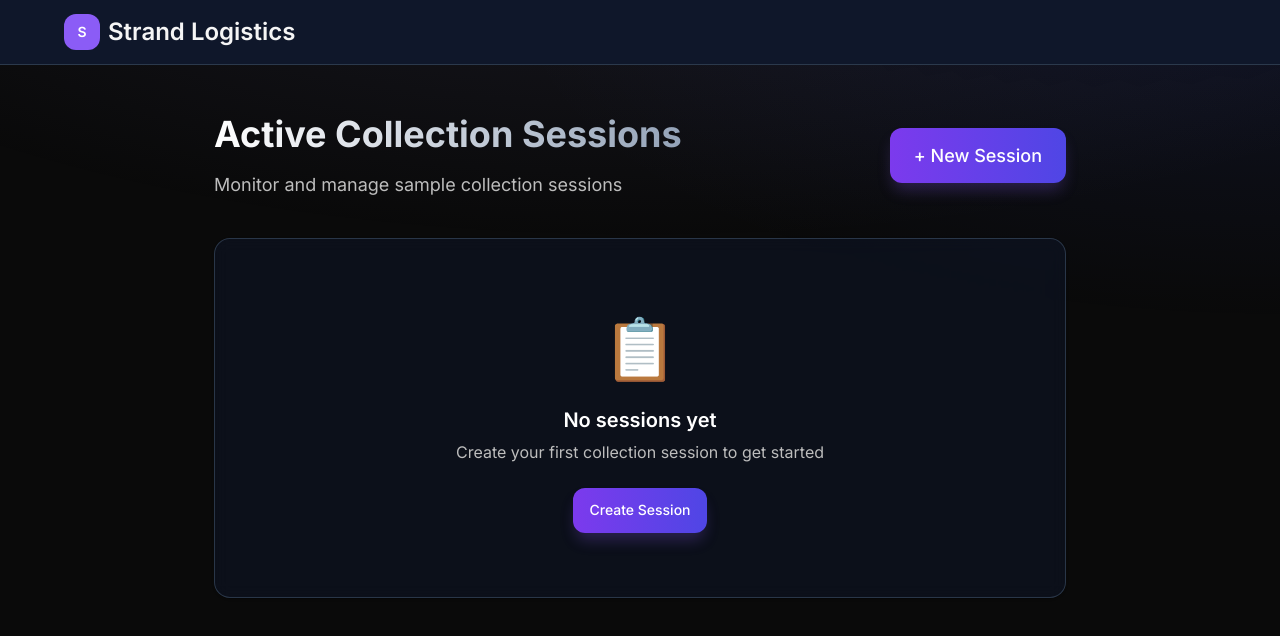
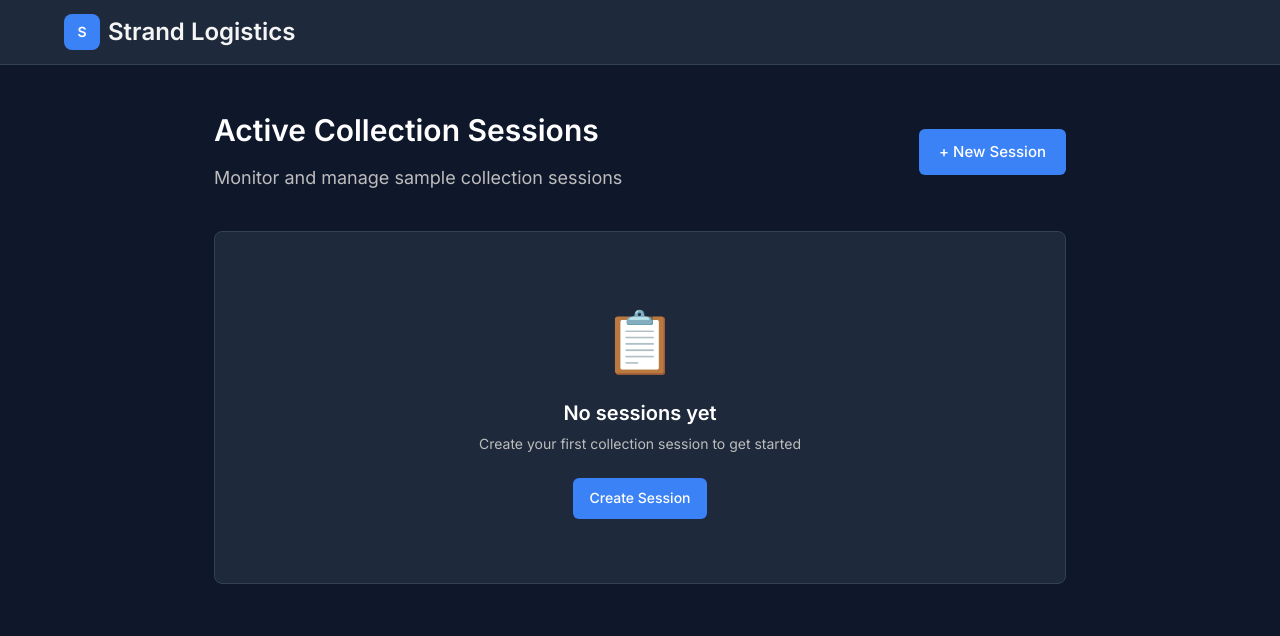
Before and after one commit to sainadh-936/CapStone-Strand-Compilance, a Next.js app: page /dashboard in a window 1280 px wide. Shown: the top 636 px of the page. Built offline with nearby package versions, Linux system fonts and the light colour scheme; what @mui/material-nextjs would draw is missing.

Commit message:
fix: styles

```diff
--- a/src/app/dashboard/page.tsx
+++ b/src/app/dashboard/page.tsx
@@ -57,15 +57,7 @@ export default function DashboardPage() {
         }}
       >
         <Box sx={{ textAlign: { xs: "center", sm: "left" } }}>
-          <Typography
-            variant="h1"
-            sx={{
-              background: "linear-gradient(to right, #ffffff, #94a3b8)",
-              backgroundClip: "text",
-              WebkitBackgroundClip: "text",
-              WebkitTextFillColor: "transparent",
-            }}
-          >
+          <Typography variant="h1" sx={{ color: "common.white" }}>
             Active Collection Sessions
           </Typography>
           <Typography sx={{ color: "grey.400", mt: 2, fontSize: "1.125rem" }}>
--- a/src/app/globals.css
+++ b/src/app/globals.css
@@ -12,29 +12,6 @@ body {
   overflow-x: hidden;
 }
 
-/* Gradient background */
-body::before {
-  content: "";
-  position: fixed;
-  top: 0;
-  left: 0;
-  right: 0;
-  height: 100vh;
-  background:
-    radial-gradient(
-      ellipse 80% 50% at 50% -20%,
-      rgba(120, 119, 198, 0.15),
-      transparent
-    ),
-    radial-gradient(
-      ellipse 60% 40% at 100% 0%,
-      rgba(63, 94, 251, 0.1),
-      transparent
-    );
-  pointer-events: none;
-  z-index: -1;
-}
-
 /* Smooth scrolling */
 html {
   scroll-behavior: smooth;
@@ -47,21 +24,21 @@ html {
 }
 
 ::-webkit-scrollbar-track {
-  background: rgba(15, 23, 42, 0.3);
+  background: #0f172a;
 }
 
 ::-webkit-scrollbar-thumb {
-  background: rgba(71, 85, 105, 0.5);
+  background: #475569;
   border-radius: 4px;
 }
 
 ::-webkit-scrollbar-thumb:hover {
-  background: rgba(100, 116, 139, 0.6);
+  background: #64748b;
 }
 
 /* Selection color */
 ::selection {
-  background: rgba(139, 92, 246, 0.3);
+  background: rgba(59, 130, 246, 0.3);
   color: white;
 }
 
--- a/src/theme/theme.ts
+++ b/src/theme/theme.ts
@@ -6,66 +6,66 @@ const theme = createTheme({
   palette: {
     mode: "dark",
     primary: {
-      main: "#8b5cf6", // violet-500
-      light: "#a78bfa", // violet-400
-      dark: "#7c3aed", // violet-600
+      main: "#3b82f6", // blue-500
+      light: "#60a5fa", // blue-400
+      dark: "#2563eb", // blue-600
     },
     secondary: {
-      main: "#6366f1", // indigo-500
-      light: "#818cf8", // indigo-400
-      dark: "#4f46e5", // indigo-600
+      main: "#64748b", // slate-500
+      light: "#94a3b8", // slate-400
+      dark: "#475569", // slate-600
     },
     error: {
-      main: "#ef4444", // red-500
+      main: "#ef4444",
     },
     warning: {
-      main: "#f59e0b", // amber-500
+      main: "#f59e0b",
     },
     success: {
-      main: "#10b981", // emerald-500
+      main: "#22c55e",
     },
     info: {
-      main: "#3b82f6", // blue-500
+      main: "#3b82f6",
     },
     background: {
-      default: "#0a0a0a", // Very dark background
-      paper: "rgba(15, 23, 42, 0.5)", // slate-900/50
+      default: "#0f172a", // slate-900
+      paper: "#1e293b", // slate-800
     },
     text: {
-      primary: "#fafafa", // slate-50
+      primary: "#f8fafc", // slate-50
       secondary: "#94a3b8", // slate-400
       disabled: "#64748b", // slate-500
     },
-    divider: "rgba(51, 65, 85, 0.8)", // slate-700
+    divider: "#334155", // slate-700
   },
   typography: {
     fontFamily:
       '"Inter", -apple-system, BlinkMacSystemFont, "Segoe UI", Roboto, sans-serif',
     h1: {
-      fontSize: "2.25rem", // 4xl
-      fontWeight: 700,
+      fontSize: "1.875rem",
+      fontWeight: 600,
     },
     h2: {
-      fontSize: "1.5rem", // 2xl
+      fontSize: "1.5rem",
       fontWeight: 600,
     },
     h3: {
-      fontSize: "1.25rem", // xl
+      fontSize: "1.25rem",
       fontWeight: 600,
     },
     h4: {
-      fontSize: "1.125rem", // lg
+      fontSize: "1rem",
       fontWeight: 600,
     },
     body1: {
-      fontSize: "1rem",
+      fontSize: "0.875rem",
     },
     body2: {
-      fontSize: "0.875rem",
+      fontSize: "0.8125rem",
     },
   },
   shape: {
-    borderRadius: 12,
+    borderRadius: 8,
   },
   components: {
     MuiButton: {
@@ -73,27 +73,30 @@ const theme = createTheme({
         root: {
           textTransform: "none",
           fontWeight: 500,
-          borderRadius: 12,
+          borderRadius: 6,
+          boxShadow: "none",
+          "&:hover": {
+            boxShadow: "none",
+          },
         },
         sizeLarge: {
-          minHeight: 52,
-          padding: "12px 24px",
-          fontSize: "1.125rem",
+          minHeight: 44,
+          padding: "10px 20px",
+          fontSize: "0.9375rem",
         },
         sizeMedium: {
-          minHeight: 44,
-          padding: "10px 16px",
+          minHeight: 36,
+          padding: "8px 16px",
         },
         sizeSmall: {
-          minHeight: 36,
+          minHeight: 32,
           padding: "6px 12px",
-          fontSize: "0.875rem",
+          fontSize: "0.8125rem",
         },
         containedPrimary: {
-          background: "linear-gradient(to right, #7c3aed, #4f46e5)",
-          boxShadow: "0 10px 15px -3px rgba(139, 92, 246, 0.25)",
+          backgroundColor: "#3b82f6",
           "&:hover": {
-            background: "linear-gradient(to right, #6d28d9, #4338ca)",
+            backgroundColor: "#2563eb",
           },
         },
       },
@@ -101,10 +104,10 @@ const theme = createTheme({
     MuiCard: {
       styleOverrides: {
         root: {
-          backgroundColor: "rgba(15, 23, 42, 0.5)",
-          backdropFilter: "blur(8px)",
-          border: "1px solid rgba(51, 65, 85, 0.8)",
-          borderRadius: 16,
+          backgroundColor: "#1e293b",
+          border: "1px solid #334155",
+          borderRadius: 8,
+          boxShadow: "none",
         },
       },
     },
@@ -112,20 +115,17 @@ const theme = createTheme({
       styleOverrides: {
         root: {
           "& .MuiOutlinedInput-root": {
-            borderRadius: 12,
-            backgroundColor: "rgba(30, 41, 59, 0.5)",
+            borderRadius: 6,
+            backgroundColor: "#0f172a",
             "& fieldset": {
-              borderColor: "rgba(51, 65, 85, 0.8)",
+              borderColor: "#334155",
             },
             "&:hover fieldset": {
-              borderColor: "rgba(71, 85, 105, 1)",
+              borderColor: "#475569",
             },
             "&.Mui-focused fieldset": {
-              borderColor: "#8b5cf6",
+              borderColor: "#3b82f6",
             },
-          },
-          "& .MuiInputBase-input": {
-            minHeight: 24,
           },
         },
       },
@@ -133,16 +133,16 @@ const theme = createTheme({
     MuiOutlinedInput: {
       styleOverrides: {
         root: {
-          borderRadius: 12,
-          backgroundColor: "rgba(30, 41, 59, 0.5)",
+          borderRadius: 6,
+          backgroundColor: "#0f172a",
           "& fieldset": {
-            borderColor: "rgba(51, 65, 85, 0.8)",
+            borderColor: "#334155",
           },
           "&:hover fieldset": {
-            borderColor: "rgba(71, 85, 105, 1)",
+            borderColor: "#475569",
           },
           "&.Mui-focused fieldset": {
-            borderColor: "#8b5cf6",
+            borderColor: "#3b82f6",
           },
         },
       },
@@ -150,33 +150,34 @@ const theme = createTheme({
     MuiSelect: {
       styleOverrides: {
         root: {
-          borderRadius: 12,
+          borderRadius: 6,
         },
       },
     },
     MuiChip: {
       styleOverrides: {
         root: {
-          borderRadius: 20,
+          borderRadius: 4,
         },
       },
     },
     MuiLinearProgress: {
       styleOverrides: {
         root: {
-          borderRadius: 4,
-          backgroundColor: "rgba(30, 41, 59, 1)",
+          borderRadius: 2,
+          backgroundColor: "#334155",
         },
         bar: {
-          borderRadius: 4,
+          borderRadius: 2,
         },
       },
     },
     MuiAppBar: {
       styleOverrides: {
         root: {
-          backgroundColor: "#0f172a",
-          borderBottom: "1px solid rgba(51, 65, 85, 0.8)",
+          backgroundColor: "#1e293b",
+          borderBottom: "1px solid #334155",
+          boxShadow: "none",
         },
       },
     },
```
Also changed, not shown: src/app/session/[id]/documents/page.tsx (+3 -11 lines), src/app/session/[id]/forms/page.tsx (+1 -9 lines), src/app/session/[id]/review/page.tsx (+1 -9 lines), src/app/session/new/page.tsx (+1 -9 lines).
